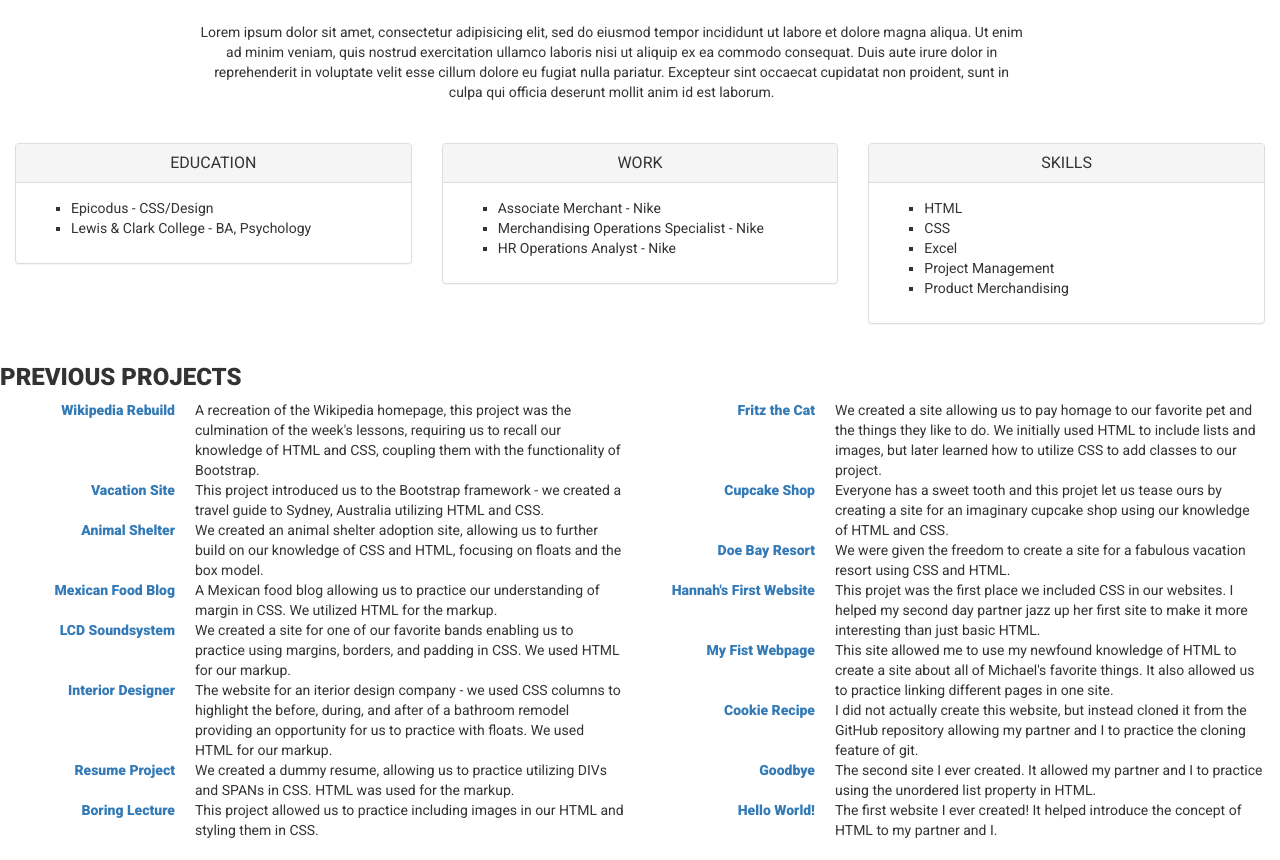
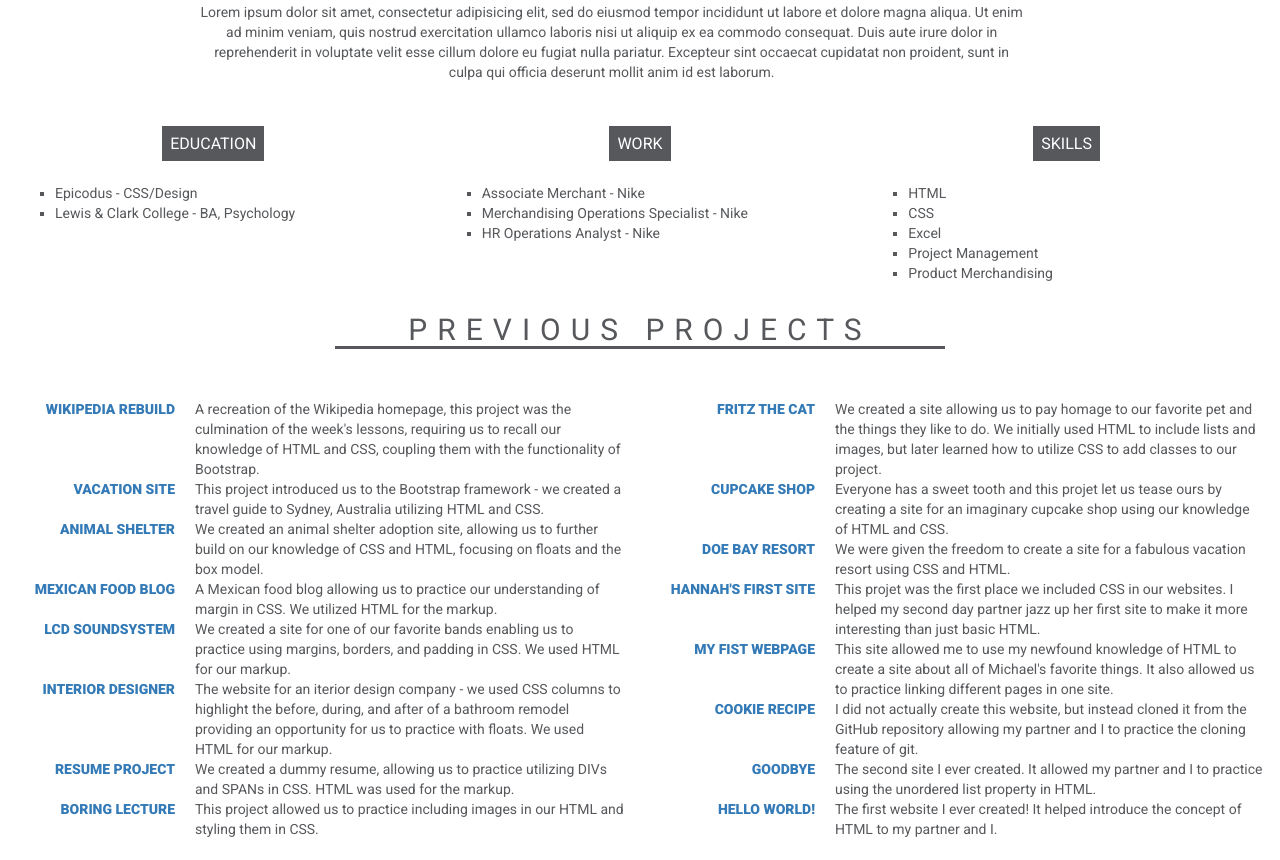
Before and after one commit to conesgnomes/portfolio, a plain HTML site: page index.html in a window 1280 px wide. Shown: the part 655-1515 px from the top of the page. Drawn offline with Linux system fonts and the light colour scheme.

Commit message:
add CSS styling to resume and previous projects section.

```diff
--- a/css/styles.css
+++ b/css/styles.css
@@ -1,9 +1,6 @@
 body {
   font-family: 'Roboto', sans-serif;
-}
-
-h3 {
-  font-weight: 900;
+  color: #56585b
 }
 
 /*About me section*/
@@ -15,23 +12,27 @@ h3 {
   border-radius: 5px;
 }
 
-.about-me-head {
+h3 {
   font-size: 30px;
   text-align: center;
   font-weight: 400;
+  letter-spacing: 10px;
 }
 
-.about-me-sec {
+.divider-about-me {
   margin-top: 50px;
   border-bottom: solid;
+}
+
+.divider-projects {
+    border-bottom: solid;
+    margin-bottom: 50px;
 }
 
 .about-me-par-div {
   margin: 30px 185px;
   text-align: center;
 }
-
-
 
 /*Header*/
 
@@ -80,8 +81,21 @@ h1 {
 
 h4 {
   text-align: center;
+  margin-bottom: 30px;
 }
 
 .resume li {
   list-style-type: square;
 }
+
+.panel-title {
+  background-color: #56585b;
+  color: white;
+  padding: 8px;
+}
+
+/*Previous project section*/
+
+.project-names {
+  text-transform: uppercase;
+}
--- a/index.html
+++ b/index.html
@@ -18,7 +18,7 @@
         <div class="col-md-3"></div>
         <div class="col-md-6 about-me-sec">
         <!-- About me header -->
-          <h3 class="about-me-head">ABOUT ME</h3>
+          <h3 class="divider-about-me">ABOUT ME</h3>
         </div>
         <div class="col-md-3"></div>
       </div>
@@ -37,41 +37,25 @@
       </div>
       <div class="row resume">
         <!-- Education section -->
-        <div class="col-md-4">
-          <div class="panel panel-default">
-            <div class="panel-heading">
-              <h4 class="panel-title">EDUCATION</h4>
-            </div>
-            <div class="panel-body">
+        <div class="col-md-4 education-divider">
+          <h4><span class="panel-title">EDUCATION</span></h4>
           <ul>
             <li>Epicodus - CSS/Design</li>
             <li>Lewis &amp; Clark College - BA, Psychology</li>
           </ul>
         </div>
-          </div>
-        </div>
         <!-- Work section -->
         <div class="col-md-4">
-          <div class="panel panel-default">
-            <div class="panel-heading">
-              <h4 class="panel-title">WORK</h4>
-            </div>
-            <div class="panel-body">
+          <h4><span class="panel-title">WORK</span></h4>
           <ul>
             <li>Associate Merchant - Nike</li>
             <li>Merchandising Operations Specialist - Nike</li>
             <li>HR Operations Analyst - Nike</li>
           </ul>
         </div>
-          </div>
-        </div>
         <!-- Skills section -->
         <div class="col-md-4">
-          <div class="panel panel-default">
-            <div class="panel-heading">
-              <h4 class="panel-title">SKILLS</h4>
-            </div>
-            <div class="panel-body">
+          <h4><span class="panel-title">SKILLS</span></h4>
           <ul>
             <li>HTML</li>
             <li>CSS</li>
@@ -81,48 +65,51 @@
           </ul>
         </div>
       </div>
+      <!-- Epicodus projects section -->
+      <div class="row">
+        <div class="col-md-3"></div>
+        <div class="col-md-6">
+          <h3 class="divider-projects">PREVIOUS PROJECTS</h3>
         </div>
       </div>
       <div class="row">
-        <!-- Epicodus projects section -->
-        <h3>PREVIOUS PROJECTS</h3>
         <div class="col-md-6">
           <dl class="dl-horizontal">
-            <dt><a href="https://github.com/conesgnomes/wikipedia-rebuild">Wikipedia Rebuild</a></dt>
+            <dt class="project-names"><a href="https://github.com/conesgnomes/wikipedia-rebuild">Wikipedia Rebuild</a></dt>
             <dd>A recreation of the Wikipedia homepage, this project was the culmination of the week's lessons, requiring us to recall our knowledge of HTML and CSS, coupling them with the functionality of Bootstrap.</dd>
-            <dt><a href="https://github.com/conesgnomes/vacation-site">Vacation Site</a></dt>
+            <dt class="project-names"><a href="https://github.com/conesgnomes/vacation-site">Vacation Site</a></dt>
             <dd>This project introduced us to the Bootstrap framework - we created a travel guide to Sydney, Australia utilizing HTML and CSS.</dd>
-            <dt><a href="https://github.com/conesgnomes/animal-shelter">Animal Shelter</a></dt>
+            <dt class="project-names"><a href="https://github.com/conesgnomes/animal-shelter">Animal Shelter</a></dt>
             <dd>We created an animal shelter adoption site, allowing us to further build on our knowledge of CSS and HTML, focusing on floats and the box model.</dd>
-            <dt><a href="https://github.com/conesgnomes/mexican-food-blog">Mexican Food Blog</a></dt>
+            <dt class="project-names"><a href="https://github.com/conesgnomes/mexican-food-blog">Mexican Food Blog</a></dt>
             <dd>A Mexican food blog allowing us to practice our understanding of margin in CSS. We utilized HTML for the markup.</dd>
-            <dt><a href="https://github.com/conesgnomes/lcd-soundsystem">LCD Soundsystem</a></dt>
+            <dt class="project-names"><a href="https://github.com/conesgnomes/lcd-soundsystem">LCD Soundsystem</a></dt>
             <dd>We created a site for one of our favorite bands enabling us to practice using margins, borders, and padding in CSS. We used HTML for our markup.</dd>
-            <dt><a href="https://github.com/conesgnomes/interior-designer">Interior Designer</a></dt>
+            <dt class="project-names"><a href="https://github.com/conesgnomes/interior-designer">Interior Designer</a></dt>
             <dd>The website for an iterior design company - we used CSS columns to highlight the before, during, and after of a bathroom remodel providing an opportunity for us to practice with floats. We used HTML for our markup.</dd>
-            <dt><a href="https://github.com/conesgnomes/resume-project">Resume Project</a></dt>
+            <dt class="project-names"><a href="https://github.com/conesgnomes/resume-project">Resume Project</a></dt>
             <dd>We created a dummy resume, allowing us to practice utilizing DIVs and SPANs in CSS. HTML was used for the markup.</dd>
-            <dt><a href="https://github.com/conesgnomes/boring-lecture">Boring Lecture</a></dt>
+            <dt class="project-names"><a href="https://github.com/conesgnomes/boring-lecture">Boring Lecture</a></dt>
             <dd>This project allowed us to practice including images in our HTML and styling them in CSS.</dd>
           </dl>
         </div>
         <div class="col-md-6">
           <dl class="dl-horizontal">
-            <dt><a href="https://github.com/conesgnomes/Pet-site">Fritz the Cat</a></dt>
+            <dt class="project-names"><a href="https://github.com/conesgnomes/Pet-site">Fritz the Cat</a></dt>
             <dd>We created a site allowing us to pay homage to our favorite pet and the things they like to do. We initially used HTML to include lists and images, but later learned how to utilize CSS to add classes to our project.</dd>
-            <dt><a href="https://github.com/conesgnomes/cupcake-shop">Cupcake Shop</a></dt>
+            <dt class="project-names"><a href="https://github.com/conesgnomes/cupcake-shop">Cupcake Shop</a></dt>
             <dd>Everyone has a sweet tooth and this projet let us tease ours by creating a site for an imaginary cupcake shop using our knowledge of HTML and CSS.</dd>
-            <dt><a href="https://github.com/conesgnomes/resort-website">Doe Bay Resort</a></dt>
+            <dt class="project-names"><a href="https://github.com/conesgnomes/resort-website">Doe Bay Resort</a></dt>
             <dd>We were given the freedom to create a site for a fabulous vacation resort using CSS and HTML.</dd>
-            <dt><a href="https://github.com/conesgnomes/Hannahs-first-webpage">Hannah's First Website</a></dt>
+            <dt class="project-names"><a href="https://github.com/conesgnomes/Hannahs-first-webpage">Hannah's First Site</a></dt>
             <dd>This projet was the first place we included CSS in our websites. I helped my second day partner jazz up her first site to make it more interesting than just basic HTML.</dd>
-            <dt><a href="https://github.com/conesgnomes/my-first-webpage">My Fist Webpage</a></dt>
+            <dt class="project-names"><a href="https://github.com/conesgnomes/my-first-webpage">My Fist Webpage</a></dt>
             <dd>This site allowed me to use my newfound knowledge of HTML to create a site about all of Michael's favorite things. It also allowed us to practice linking different pages in one site.</dd>
-            <dt><a href="https://github.com/conesgnomes/cookie-recipe">Cookie Recipe</a></dt>
+            <dt class="project-names"><a href="https://github.com/conesgnomes/cookie-recipe">Cookie Recipe</a></dt>
             <dd>I did not actually create this website, but instead cloned it from the GitHub repository allowing my partner and I to practice the cloning feature of git.</dd>
-            <dt><a href="https://github.com/conesgnomes/goodbye">Goodbye</a></dt>
+            <dt class="project-names"><a href="https://github.com/conesgnomes/goodbye">Goodbye</a></dt>
             <dd>The second site I ever created. It allowed my partner and I to practice using the unordered list property in HTML.</dd>
-            <dt><a href="https://github.com/conesgnomes/hello-world">Hello World!</a></dt>
+            <dt class="project-names"><a href="https://github.com/conesgnomes/hello-world">Hello World!</a></dt>
             <dd>The first website I ever created! It helped introduce the concept of HTML to my partner and I.</dd>
           </dl>
         </div>
```
Lines whose indentation alone changed are shown as unchanged.
